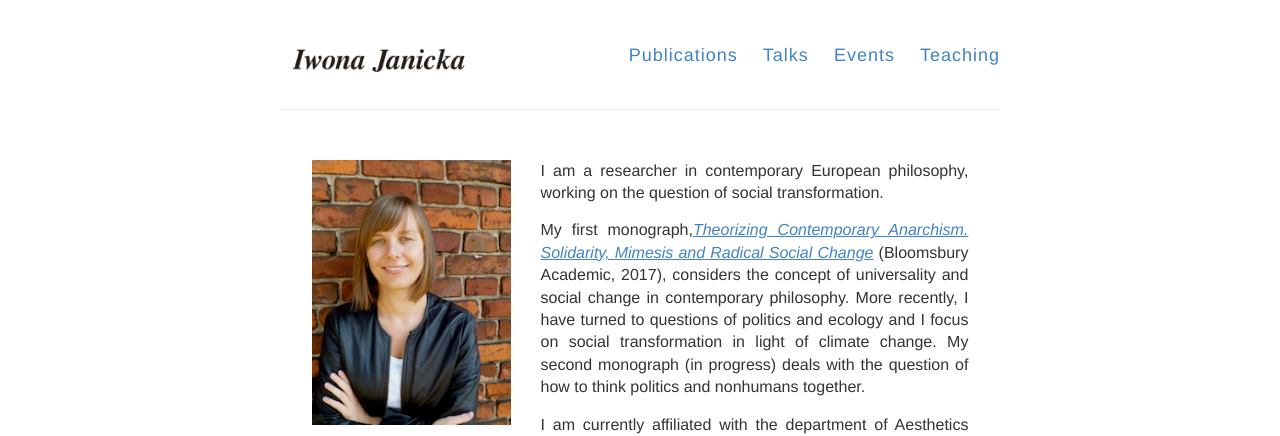
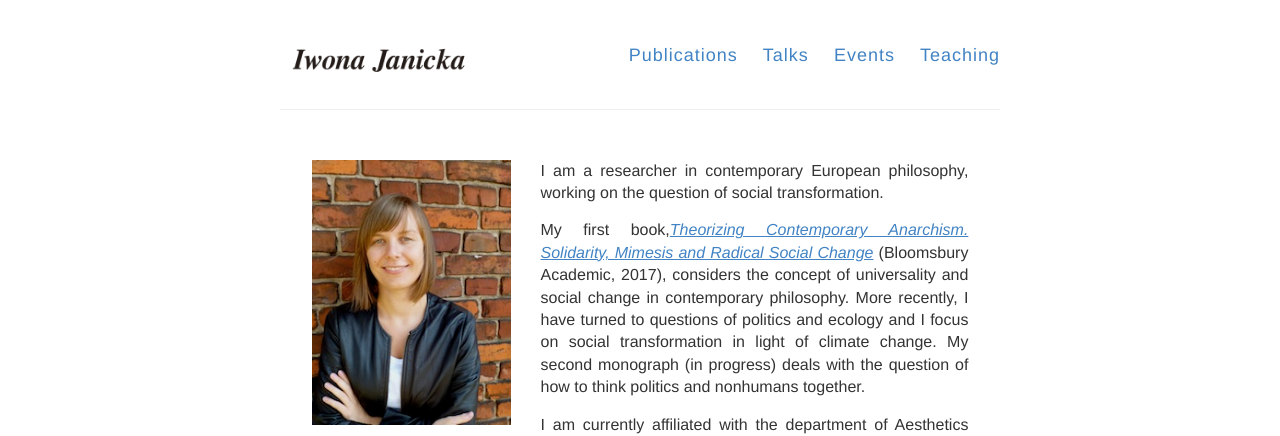
Before and after one commit to IJanicka/IJanicka.github.io, a Jekyll site: the page built from index.md, in a window 1280 px wide. Shown: the top 436 px of the page. Built offline with Jekyll 4.4.1, drawn with Linux system fonts in a browser that asks for light colours.

Commit message:
Update index.md

```diff
--- a/index.md
+++ b/index.md
@@ -11,7 +11,7 @@ permalink: /
      </div>
     <div class="col-sm-8">
     <p>I am a researcher in contemporary European philosophy, working on the question of social transformation.</p>
-    <p> My first monograph,<a href="https://www.bloomsbury.com/uk/theorizing-contemporary-anarchism-9781474276191/" target="_blank"><i>Theorizing Contemporary Anarchism. Solidarity, Mimesis and Radical Social Change</i></a> (Bloomsbury Academic, 2017), considers the concept of universality and social change in contemporary philosophy. More recently, I have turned to questions of politics and ecology and I focus on social transformation in light of climate change. My second monograph (in progress) deals with the question of how to think politics and nonhumans together.</p>
+    <p> My first book,<a href="https://www.bloomsbury.com/uk/theorizing-contemporary-anarchism-9781474276191/" target="_blank"><i>Theorizing Contemporary Anarchism. Solidarity, Mimesis and Radical Social Change</i></a> (Bloomsbury Academic, 2017), considers the concept of universality and social change in contemporary philosophy. More recently, I have turned to questions of politics and ecology and I focus on social transformation in light of climate change. My second monograph (in progress) deals with the question of how to think politics and nonhumans together.</p>
     <p>I am currently affiliated with the department of Aesthetics and Culture at Aarhus University, Denmark.</p>
       <p><a href="about">Read more about me and my research.</a></p>
     </div>
```
